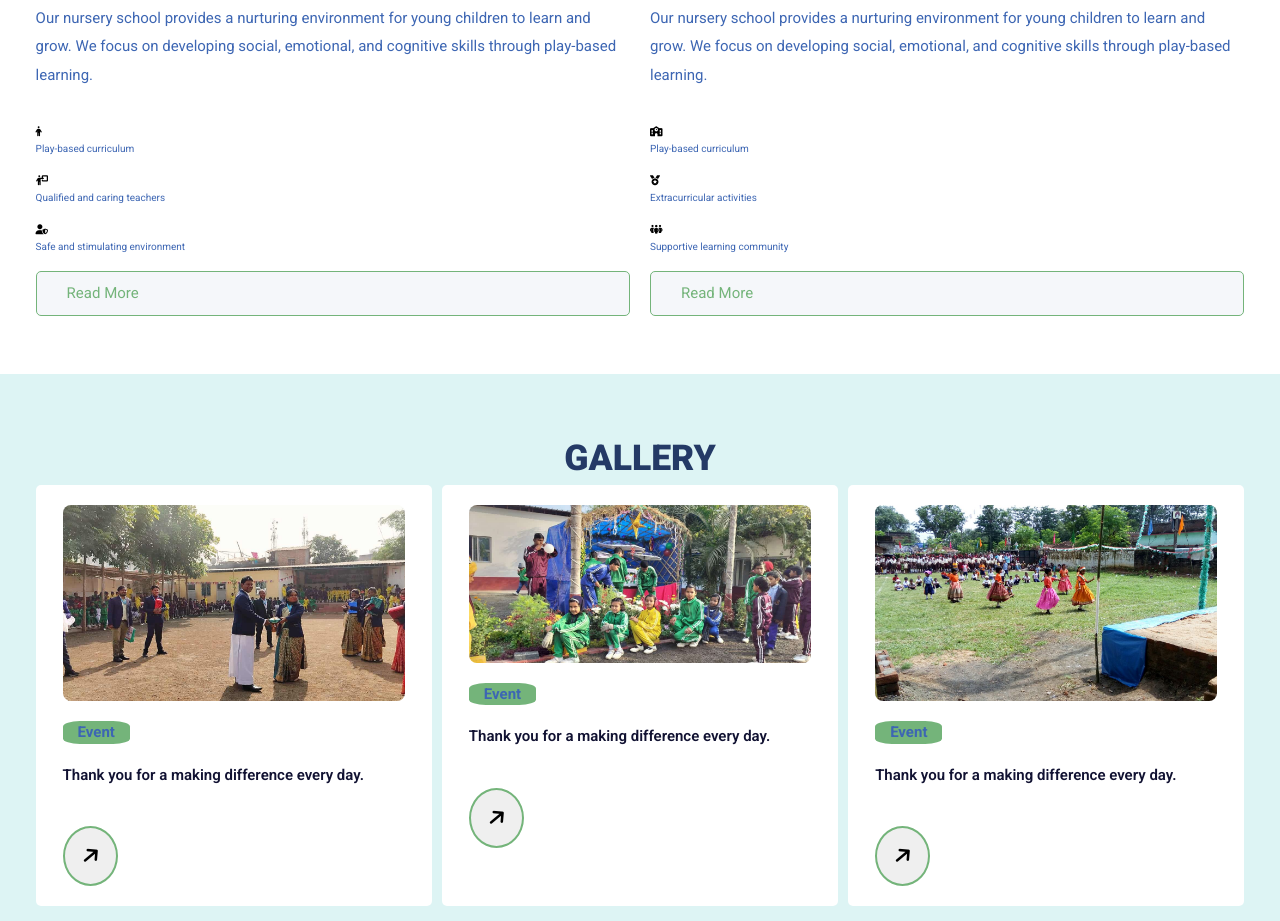
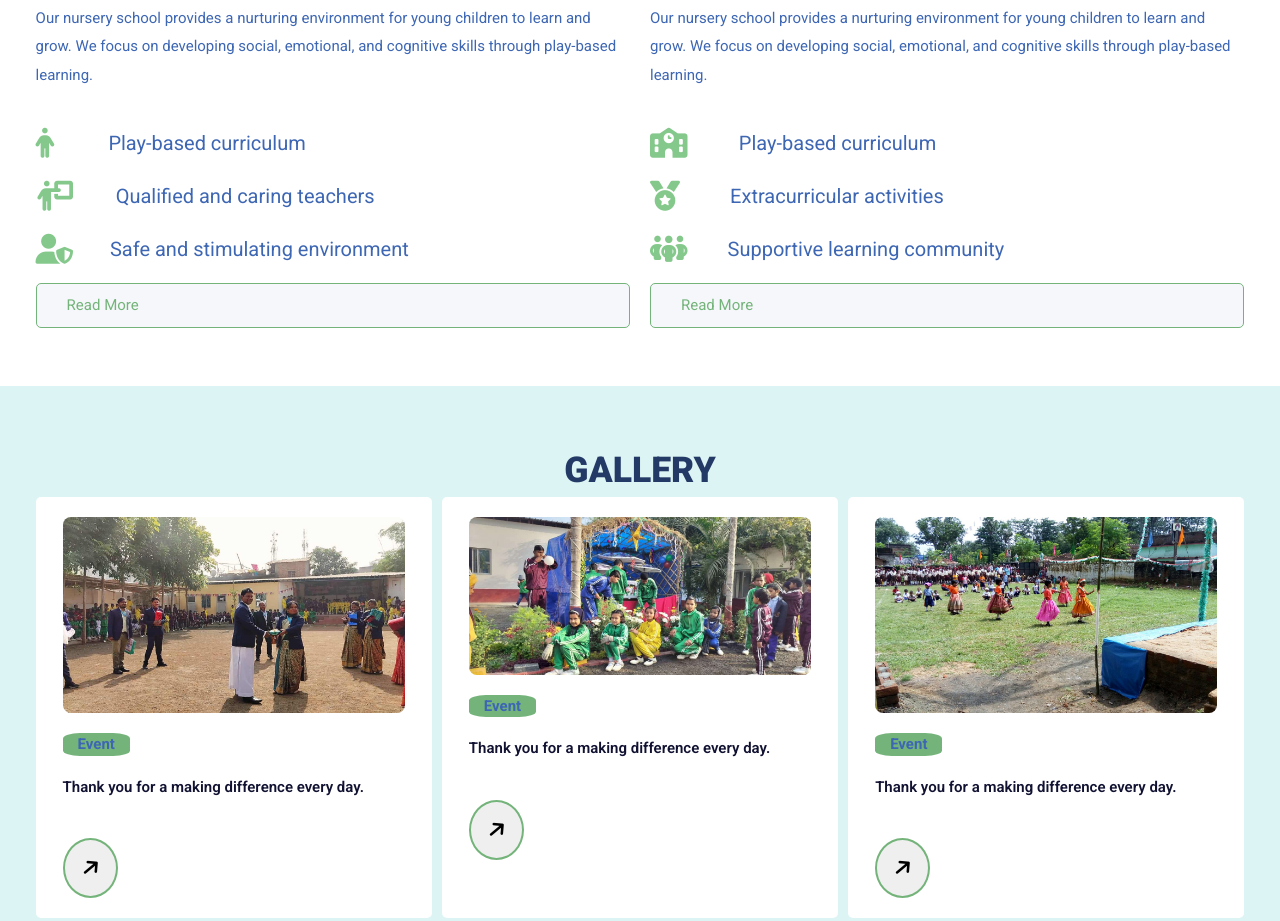
Before and after one commit to johng92/sjs-Torai, a plain HTML site: page index.html in a window 1280 px wide. Shown: the part 2360-3281 px from the top of the page. Drawn offline with Linux system fonts and the light colour scheme; a script that the page names is missing.

Commit message:
acadamics styling completed 90%

```diff
--- a/sass/website-sections/_acadamics.scss
+++ b/sass/website-sections/_acadamics.scss
@@ -36,17 +36,21 @@
     gap: 2rem;
   }
 
-  &__icons {
+  .acadamics__socials {
+    display: grid;
+    grid-template-columns: repeat(7, auto);
+    grid-template-rows: repeat(2, auto);
 
-    li {
-      display: grid;
-      grid-template-columns: repeat(6, 1fr);
-      grid-template-rows: repeat(3, min-content);
+    align-items: center;
 
+    div {
       i {
-        grid-column: 1 / 2;
-        color: clrs.color-theme("2");
+        font-size: type.font-size-st(l);
+        color: clrs.color-theme("6");
+      }
+      p {
+        font-size: type.font-size-st(m);
       }
     }
   }
-}
+  }
```
Also changed, not shown: sass/main-style.css, 1 other file.
